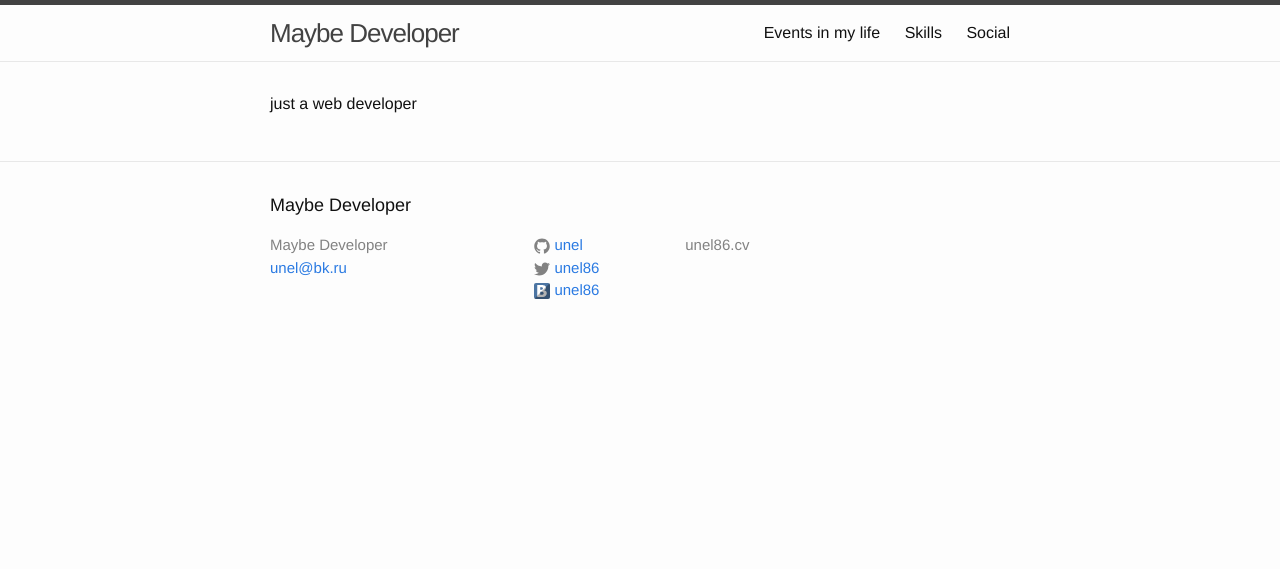
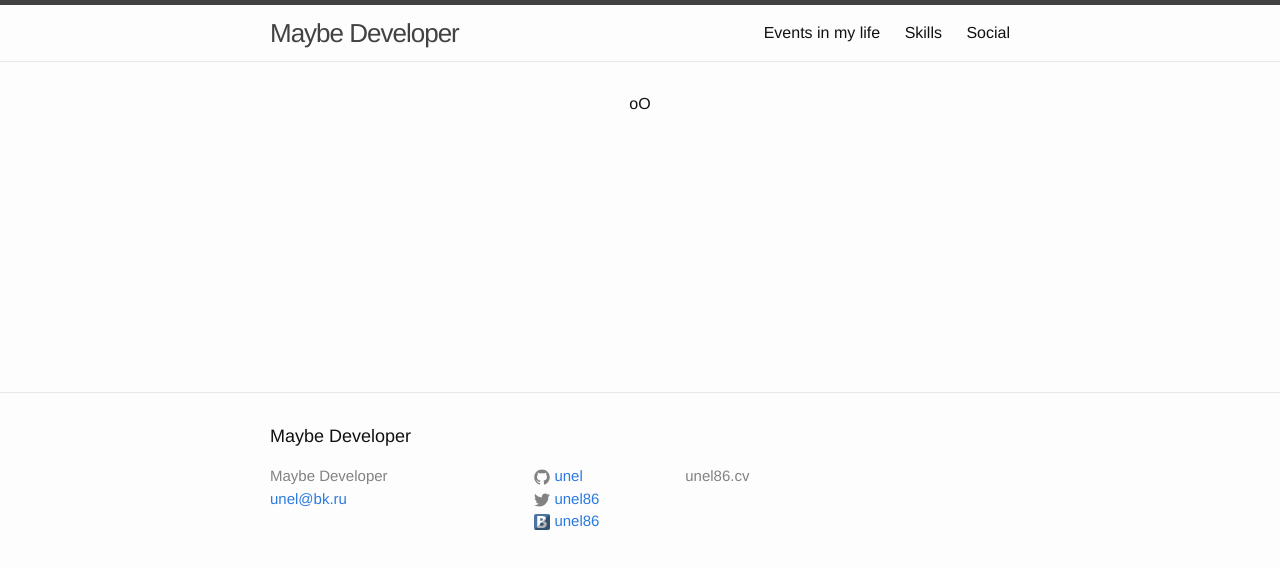
Before and after one commit to unel/unel.github.io, a Jekyll site: the page built from index.md, in a window 1280 px wide. Shown: the top 569 px of the page. Built offline with Jekyll 4.4.1, drawn with Linux system fonts in a browser that asks for light colours.

Commit message:
little improvements of layout and index page =)

```diff
--- a/_sass/_base.scss
+++ b/_sass/_base.scss
@@ -1,6 +1,10 @@
 /**
  * Reset some basic elements
  */
+html, body {
+    height: 100%;
+}
+
 body, h1, h2, h3, h4, h5, h6,
 p, blockquote, pre, hr,
 dl, dd, ol, ul, figure {
--- a/_sass/_layout.scss
+++ b/_sass/_layout.scss
@@ -92,6 +92,7 @@
  * Site footer
  */
 .site-footer {
+    height: 30%;
     border-top: 1px solid $grey-color-light;
     padding: $spacing-unit 0;
 }
@@ -163,6 +164,7 @@
  */
 .page-content {
     padding: $spacing-unit 0;
+    min-height: 30%;
 }
 
 .page-heading {
--- a/index.md
+++ b/index.md
@@ -1,4 +1,6 @@
 ---
 layout: default
 ---
-just a web developer
+<section style="height: 100%; width: 100%; display:block; text-align: center">
+    oO
+</section>
```
